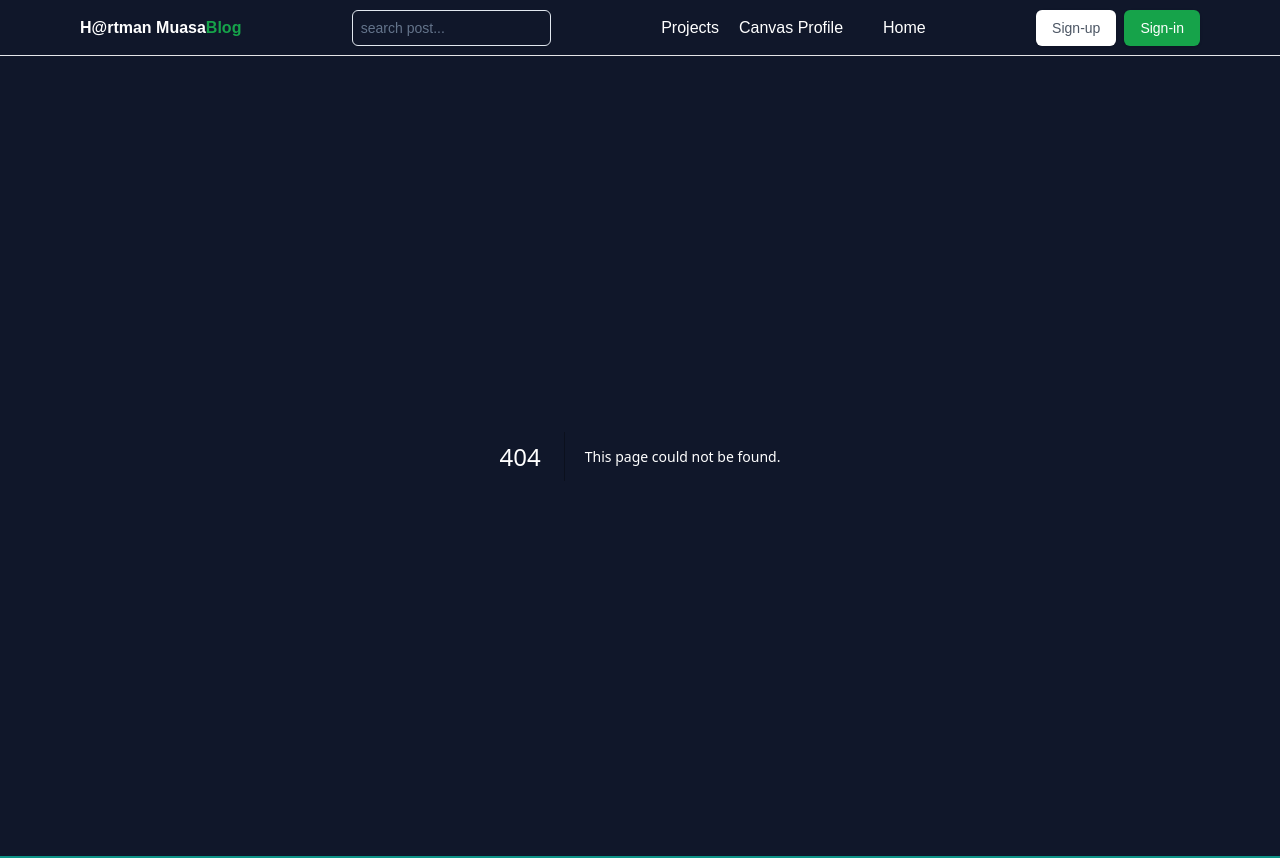
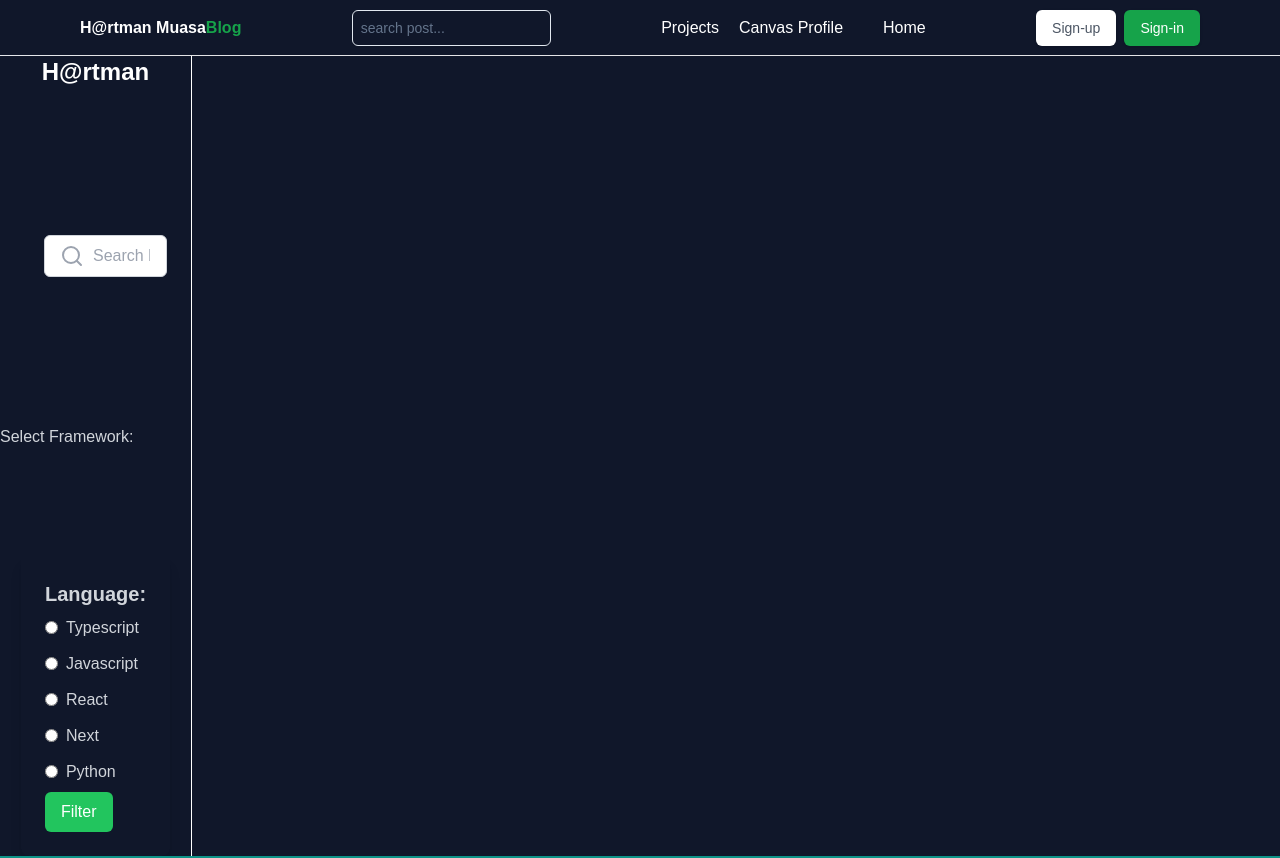
Before and after one commit to Muasa-harman/harman-muasa-blog, a Next.js app: page /posts in a window 1280 px wide. Before the commit this address had no page. Shown: the top 858 px of the page. Built offline with nearby package versions, Linux system fonts and the light colour scheme; a web font is replaced by a local one.

Commit message:
blog page

```diff
--- a/src/app/layout.tsx
+++ b/src/app/layout.tsx
@@ -9,7 +9,7 @@ import Footer from "@/components/Footer";
 const recursive = Recursive({subsets: ['latin']})
 
 export const metadata: Metadata = {
-  title: "h@rtman-muasa-blog-next",
+  title: "h@rtman-muasa-blog-@next",
   description: "pages",
 };
 
--- /dev/null
+++ b/src/app/post/page.tsx
@@ -0,0 +1,16 @@
+import Sidebar from '@/components/Sidebar'
+import React from 'react'
+
+const page = () => {
+  return (
+    <div className='Flex'>
+        <Sidebar/>
+        <div>
+        <h3 className="">Framework</h3>
+
+        </div>
+    </div>
+  )
+}
+
+export default page
--- /dev/null
+++ b/src/app/posts/page.tsx
@@ -0,0 +1,12 @@
+import Sidebar from '@/components/Sidebar'
+import React from 'react'
+
+const page = () => {
+  return (
+    <div className=''>
+        <Sidebar/>
+    </div>
+  )
+}
+
+export default page
--- a/src/components/Navbar.tsx
+++ b/src/components/Navbar.tsx
@@ -1,12 +1,17 @@
+"use client"
+
 import Link from "next/link";
 import MaxWidthWrapper from "./MaxWidthWrapper";
 import { Input } from "./ui/input";
 import { Button } from "./ui/button";
-
+import {useRouter} from "next/navigation"
+import React from "react";
 const Navbar = () => {
-  // const handleSubmit = (e) =>{
-  //     e.preventDefault()
-  // }
+  const router = useRouter()
+  const handlePostSearch = (e:React.FormEvent) =>{
+      e.preventDefault()
+      router.push("/posts")
+  }
   return (
     <header className="sticky  bg-[rgb(16,23,42)] text-white z-[100] h-14 inset-x-0 top-0 w-full border-b border-gray-200  backdrop-blur-lg transition-all">
       <MaxWidthWrapper>
@@ -14,7 +19,7 @@ const Navbar = () => {
           <Link href="/" className="flex z-40 font-semibold">
             H@rtman Muasa <span className="text-green-600">Blog</span>
           </Link>
-          <form>
+          <form onSubmit={handlePostSearch}>
             <div className="flex items-center">
               <Input
                 type="text"
--- /dev/null
+++ b/src/components/Sidebar.tsx
@@ -0,0 +1,123 @@
+"use client";
+
+import { Search } from "lucide-react";
+import Link from "next/link";
+import { usePathname, useRouter } from "next/navigation";
+import Router from "next/router";
+import React, { useState } from "react";
+
+const Sidebar: React.FC = () => {
+  const router = useRouter();
+  const pathname = usePathname();
+  const [searchTerm, setSearchTerm] = useState("");
+
+  const handleSearch = (e: React.FormEvent) => {
+    e.preventDefault();
+  };
+
+  const handleButtonSearch = (e:React.FormEvent) =>{
+    e.preventDefault();
+    router.push('/post')
+  }
+  return (
+    <div className="flex flex-col justify-between h-screen w-48 text-gray-300 border-r border-white">
+      <div className="">
+        <h1 className="text-2xl font-bold text-white position-sticky text-center">
+          H@rtman
+        </h1>
+      </div>
+      <div className="flex flex-col space-y-4 p-6">
+        {/* Search Input */}
+        <form
+          className="flex flex-col flex-grow mb-4"
+          onSubmit={handleSearch}
+        >
+
+        <div className="relative ml-5 max-w-md mx-auto mt-4">
+          <div className="relative">
+            <input
+              type="text"
+              value={searchTerm}
+              onChange={(e) => setSearchTerm(e.target.value)}
+              placeholder="Search by distance, keyword..."
+              className="border border-gray-300 rounded-md pl-12 pr-4 py-2 w-full bg-custom-dark text-gray-100 placeholder-gray-400 focus:outline-none focus:ring-2 focus:ring-blue-500 focus:border-transparent"
+              />
+            <div className="absolute left-4 top-1/2 transform -translate-y-1/2">
+              <Search className="text-gray-400" />
+            </div>
+          </div>
+        </div>
+        </form>
+      </div>
+      <h4 className="">Select Framework:</h4>
+      <div className="space-y-6">
+      <div className="flex justify-around space-x-16">
+        <div className="max-w-lg shadow-lg rounded-lg p-6">
+          <h2 className="text-xl font-bold mb-2">Language:</h2>
+          <div className="space-y-3">
+            <label className="flex items-center">
+              <input
+                type="radio"
+                name="distance"
+                value="any"
+                // checked={selectedDistance === "any"}
+                // onChange={handleDistanceChange}
+                className="form-radio text-custom-purple"
+              />
+              <span className="ml-2">Typescript</span>
+            </label>
+            <label className="flex items-center">
+              <input
+                type="radio"
+                name="distance"
+                value="under_3"
+                // checked={selectedDistance === "under_3"}
+                // onChange={handleDistanceChange}
+                className="form-radio text-custom-purple"
+              />
+              <span className="ml-2">Javascript</span>
+            </label>
+            <label className="flex items-center">
+              <input
+                type="radio"
+                name="distance"
+                value="3_to_6"
+                // checked={selectedDistance === "3_to_6"}
+                // onChange={handleDistanceChange}
+                className="form-radio text-custom-purple"
+              />
+              <span className="ml-2">React</span>
+            </label>
+            <label className="flex items-center">
+              <input
+                type="radio"
+                name="distance"
+                value="6_to_15"
+                // checked={selectedDistance === "6_to_15"}
+                // onChange={handleDistanceChange}
+                className="form-radio text-custom-purple"
+              />
+              <span className="ml-2">Next</span>
+            </label>
+            <label className="flex items-center">
+              <input
+                type="radio"
+                name="distance"
+                value="more_than_16"
+                // checked={selectedDistance === "more_than_16"}
+                // onChange={handleDistanceChange}
+                className="form-radio text-custom-purple"
+              />
+              <span className="ml-2">Python</span>
+            </label>
+          </div>
+          <button onClick={handleButtonSearch} className="bg-green-500 p-3 mt-2 hover:bg-slate-500 rounded-md
+           text-white transition duration-200 items-center px-4 py-2" type="submit">Filter</button>
+        </div>
+      </div>
+    </div>
+    </div>
+  );
+};
+
+export default Sidebar;
```
